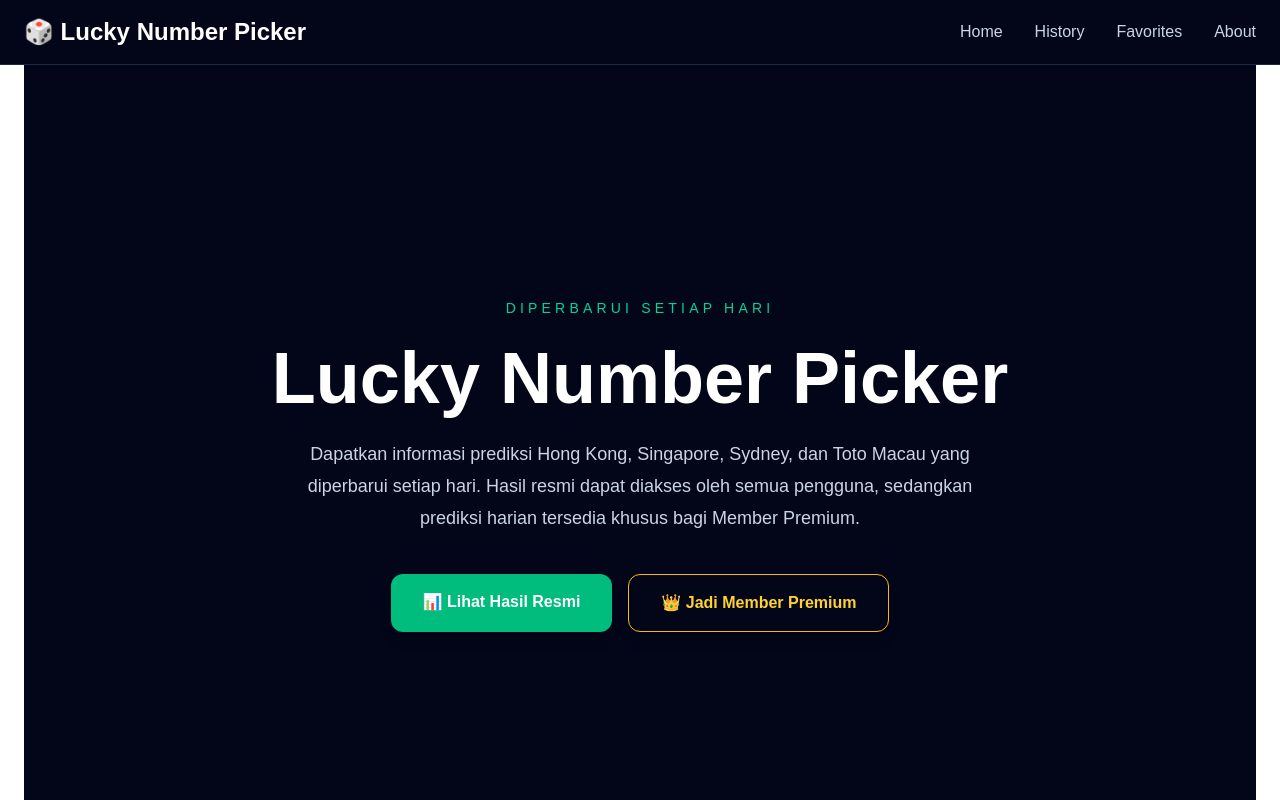
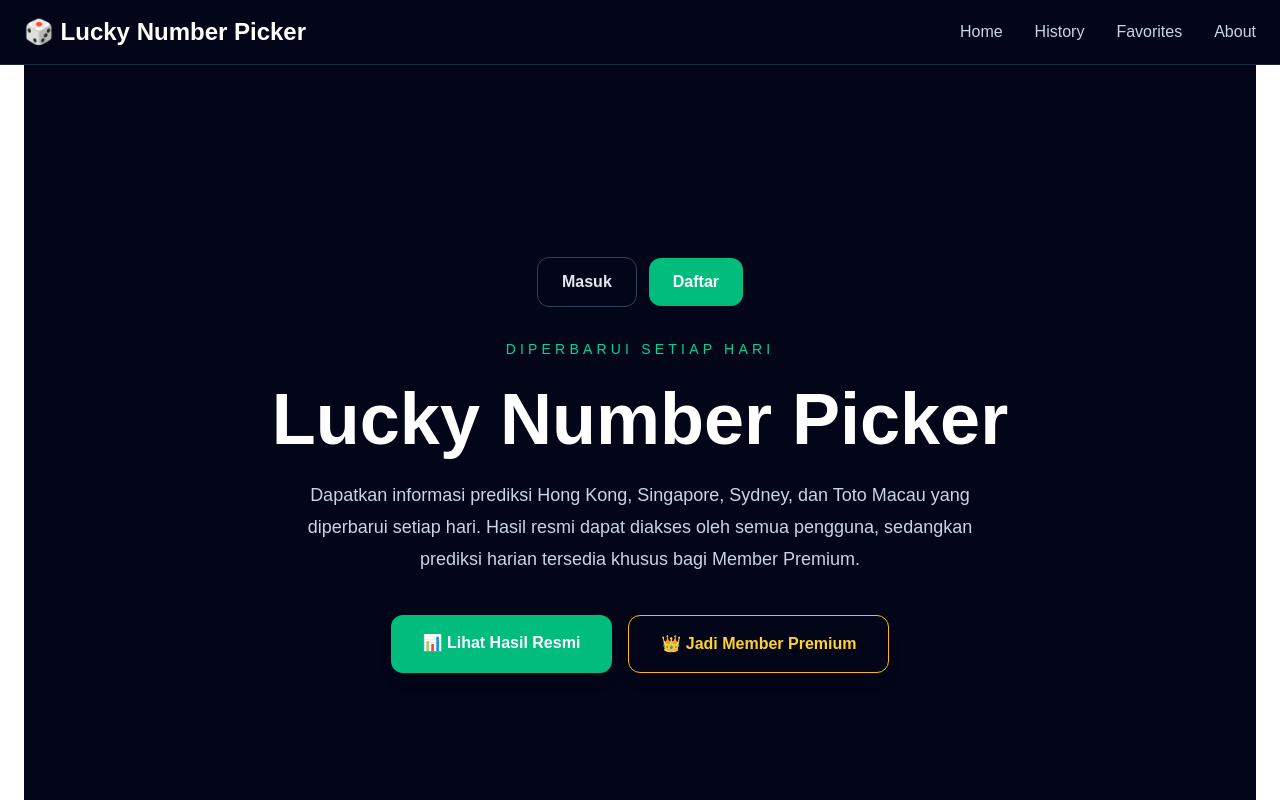
Before and after one commit to dedyrayan1-commits/lucky-number-picker, a Next.js app: page / in a window 1280 px wide. Shown: the top 800 px of the page. Built offline with nearby package versions, Linux system fonts and the light colour scheme; no server answers; the database is empty.

Commit message:
Add login and register links to homepage

```diff
--- a/app/page.tsx
+++ b/app/page.tsx
@@ -52,6 +52,22 @@ export default async function Home() {
     <>
       <main className="min-h-screen bg-slate-950 text-white">
         <section className="mx-auto flex min-h-screen max-w-6xl flex-col items-center justify-center px-6 text-center">
+          <div className="mb-8 flex flex-wrap items-center justify-center gap-3">
+            <Link
+              href="/login"
+              className="rounded-xl border border-slate-700 px-6 py-3 font-semibold text-slate-200 transition hover:border-emerald-400 hover:text-emerald-400"
+            >
+              Masuk
+            </Link>
+
+            <Link
+              href="/register"
+              className="rounded-xl bg-emerald-500 px-6 py-3 font-semibold text-white transition hover:bg-emerald-600"
+            >
+              Daftar
+            </Link>
+          </div>
+
           <p className="text-sm uppercase tracking-[0.3em] text-emerald-400">
             Diperbarui Setiap Hari
           </p>
```
